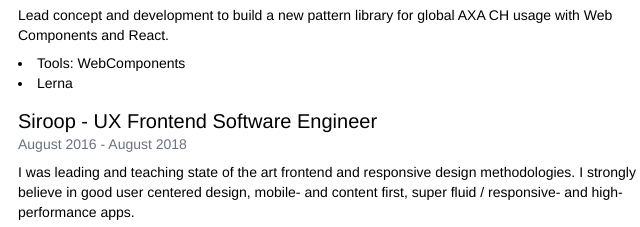
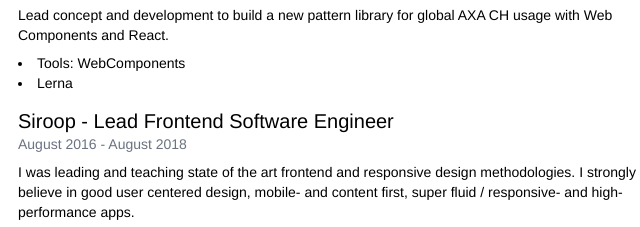
Before and after one commit to jackblackCH/illien.digital, a website: page cv.html in a window 1280 px wide. Shown: the part 931-1158 px from the top of the page, 200-840 px from the left. Drawn offline with Linux system fonts and the light colour scheme.

Commit message:
Fix typo

```diff
--- a/cv.html
+++ b/cv.html
@@ -121,7 +121,7 @@
 
         <div class="job mb-4">
           <h3 class="text-xl print:text-md leading-tight">
-            Siroop - UX Frontend Software Engineer
+            Siroop - Lead Frontend Software Engineer
           </h3>
           <h4 class="text-gray-500 text-sm mb-2">August 2016 - August 2018</h4>
 
```
